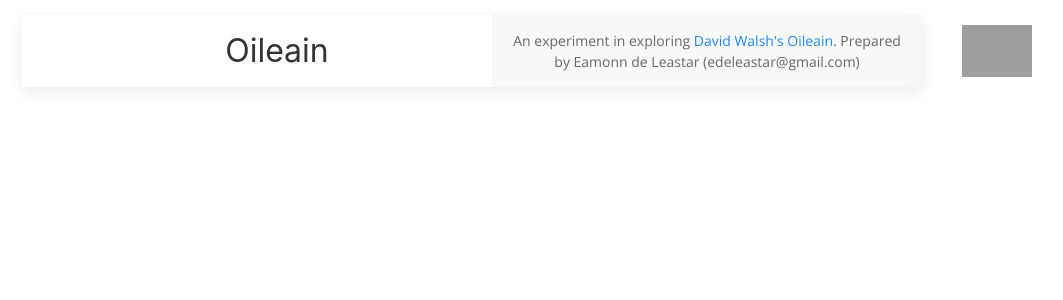
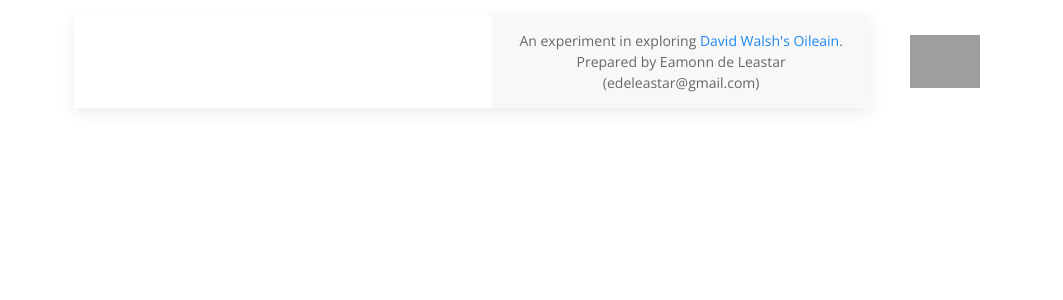
Before and after one commit to edeleastar/oileain-svelte, a Svelte app: page / in a window 1280 px wide. Shown: the top 300 px of the page, without its empty margins (65-1128 px from the left). Built offline with nearby package versions, Linux system fonts and the light colour scheme; grey boxes are pictures that could not be loaded; some icons are missing.

Commit message:
pass title from app

```diff
--- a/src/components/Header.svelte
+++ b/src/components/Header.svelte
@@ -1,13 +1,14 @@
 <script lang="ts">
   import Icon from "svelte-awesome";
   import { faGithub } from "@fortawesome/free-brands-svg-icons";
+  export let title = "";
 </script>
 
 <div class="uk-flex uk-flex-center uk-flex-middle uk-text-center uk-padding-small" uk-grid>
   <div class="uk-child-width-1-2@s uk-card uk-card-default uk-grid-collapse" uk-grid>
     <div>
       <div class="uk-tile uk-tile-default uk-padding-small">
-        <h2>Oileain</h2>
+        <h2>{title}</h2>
       </div>
     </div>
     <div>
```
